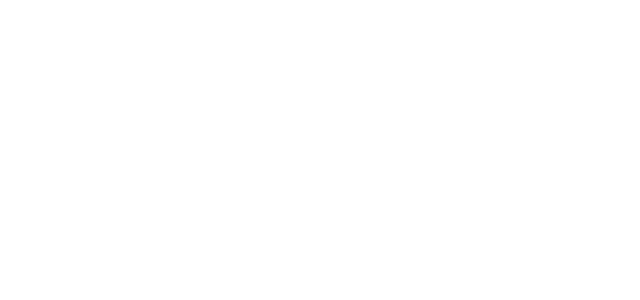
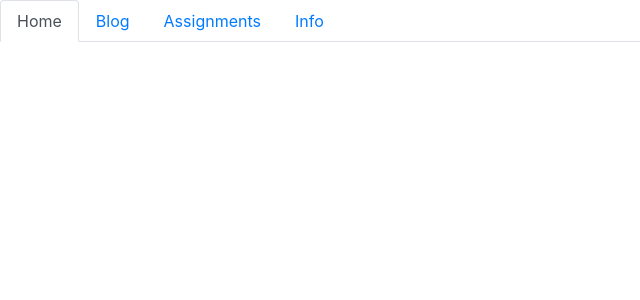
Before and after one commit to jacksonjacobs1/classmate, a React (Create React App) app in the folder app/: page / in a window 1280 px wide. Shown: the top 300 px of the page, without its empty margins (0-640 px from the left). Built offline with nearby package versions, Linux system fonts and the light colour scheme.

Commit message:
implemented navbar

```diff
--- a/app/src/App.js
+++ b/app/src/App.js
@@ -1,10 +1,12 @@
 import logo from './logo.svg';
 import './App.css';
+import Navbar from './components/navbar';
+
 
 function App() {
    return (
       <div className="App">
-
+         <Navbar></Navbar>
       </div>
    );
 }
--- a/app/src/components/navbar.js
+++ b/app/src/components/navbar.js
@@ -5,21 +5,21 @@
    render() {
       return (
          <div>
-            <Nav justify variant="tabs" defaultActiveKey="/home">
+            <Nav variant="tabs" defaultActiveKey="/home">
                <Nav.Item>
-                  <Nav.Link>Home</Nav.Link>
+                  <Nav.Link href="/home">Home</Nav.Link>
                </Nav.Item>
 
                <Nav.Item>
-                  <Nav.Link>Blog</Nav.Link>
+                  <Nav.Link eventKey="link-1">Blog</Nav.Link>
                </Nav.Item>
 
                <Nav.Item>
-                  <Nav.Link>Assignments</Nav.Link>
+                  <Nav.Link eventKey="link-2">Assignments</Nav.Link>
                </Nav.Item>
 
                <Nav.Item>
-                  <Nav.Link>Info</Nav.Link>
+                  <Nav.Link eventKey="link-3">Info</Nav.Link>
                </Nav.Item>
             </Nav>
          </div>
@@ -27,4 +27,4 @@
    }
 }
 
-export default navbar;
+export default Navbar;
```
